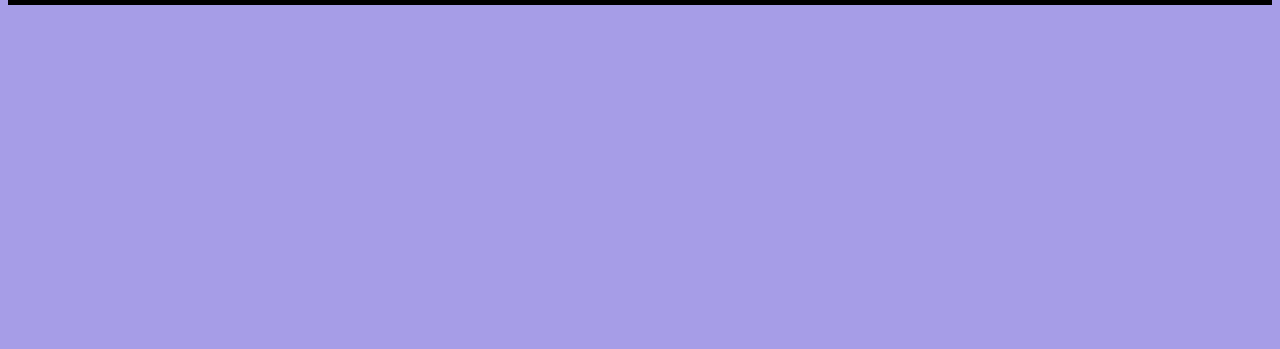
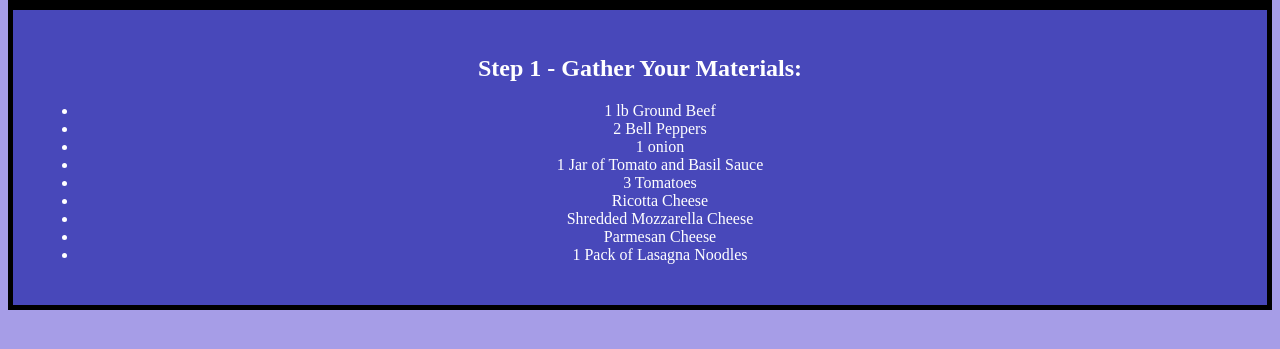
Before and after one commit to Conorman10/web-dev-hw, a plain HTML site: page website-02/index.html in a window 1280 px wide. Shown: the part 343-692 px from the top of the page. Drawn offline with Linux system fonts and the light colour scheme.

Commit message:
Update index.html

```diff
--- a/website-02/index.html
+++ b/website-02/index.html
@@ -12,7 +12,7 @@
         <style>
             body {
                 background-color: rgb(166, 157, 231);
-                text-align: center;
+                text-align: left;
                 color: rgb(5, 0, 0);
                 font-family: "Clarkson"
             }
@@ -31,6 +31,15 @@
             }
 
             h1 {
+                background-color: rgb(72, 72, 186);
+                text-align: center;
+                color: white;
+                padding: 2.0%;
+                border: 5px black solid;
+                margin: auto;
+            }
+
+            div {
                 background-color: rgb(72, 72, 186);
                 text-align: center;
                 color: white;
@@ -73,6 +82,25 @@
             HOW TO MAKE THE BEST LASAGNA EVER
         </h1>
 
+        <div style ="margin:auto; padding 10px">
+            <h2>
+                Step 1 - Gather Your Materials:
+            </h2>
+
+            <ul>
+                <li>1 lb Ground Beef</li>
+                <li>2 Bell Peppers</li>
+                <li>1 onion</li>
+                <li>1 Jar of Tomato and Basil Sauce</li>
+                <li>3 Tomatoes</li>
+                <li>Ricotta Cheese</li>
+                <li>Shredded Mozzarella Cheese</li>
+                <li>Parmesan Cheese</li>
+                <li>1 Pack of Lasagna Noodles</li>
+            </ul>
+
+        </div>
+
 
 
 
```
